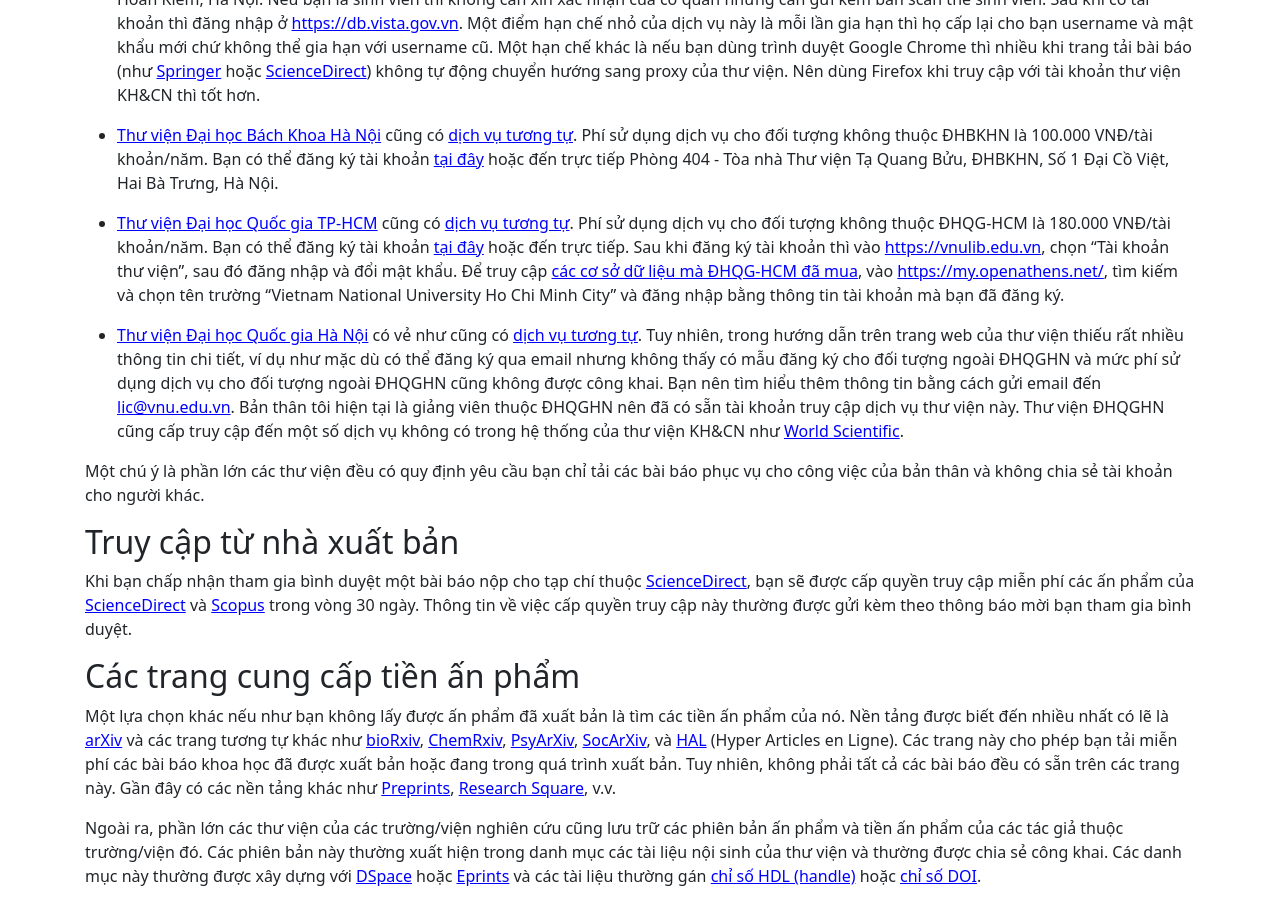
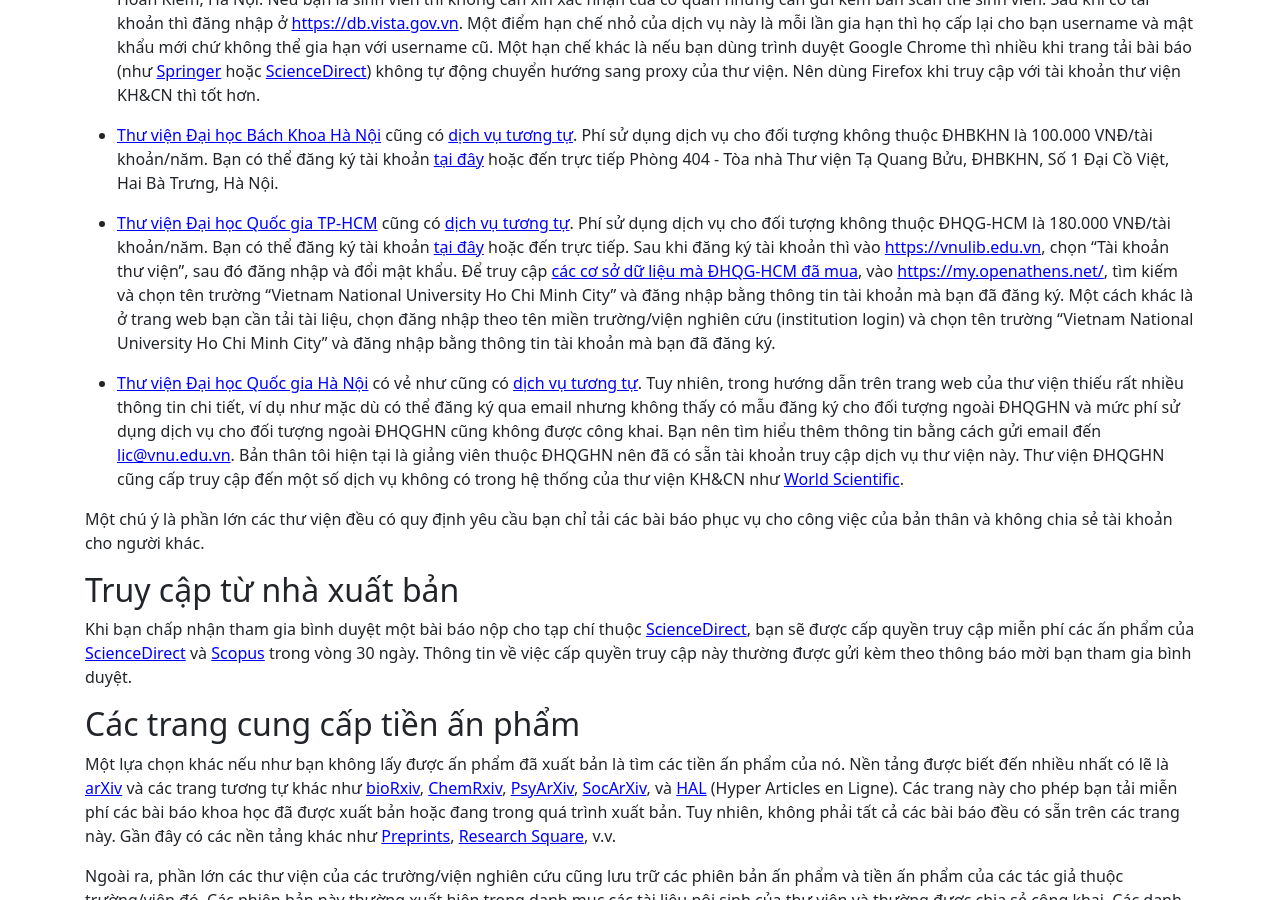
Before and after one commit to hoanganhduc/hoanganhduc.github.io, a Jekyll site: the page built from _posts/2025-05-05-một-số-phương-pháp-tải-bài-báo-khoa-học.md, in a window 1280 px wide and 900 px high, scrolled down 1077 px. Built offline with Jekyll 4.4.1, drawn with Linux system fonts in a browser that asks for light colours; nearby versions of some CDN libraries; comment, search, counter and statistics services are not loaded; a style sheet for code colours, icons or effects is not loaded.

Commit message:
Updated @ 2025-05-06  09:36:13 ICT

```diff
--- a/_posts/2025-05-05-một-số-phương-pháp-tải-bài-báo-khoa-học.md
+++ b/_posts/2025-05-05-một-số-phương-pháp-tải-bài-báo-khoa-học.md
@@ -35,7 +35,7 @@ Bài viết ghi lại một số phương pháp tải bài báo, sách đã xu
 
 * [Thư viện Đại học Bách Khoa Hà Nội](https://library.hust.edu.vn/) cũng có [dịch vụ tương tự](https://library.hust.edu.vn/vi/node/305). Phí sử dụng dịch vụ cho đối tượng không thuộc ĐHBKHN là 100.000 VNĐ/tài khoản/năm. Bạn có thể đăng ký tài khoản [tại đây](https://library.hust.edu.vn/vi/node/305) hoặc đến trực tiếp Phòng 404 - Tòa nhà Thư viện Tạ Quang Bửu, ĐHBKHN, Số 1 Đại Cồ Việt, Hai Bà Trưng, Hà Nội.
 
-* [Thư viện Đại học Quốc gia TP-HCM](https://www.vnulib.edu.vn) cũng có [dịch vụ tương tự](https://www.vnulib.edu.vn/index.php/general/36-dich-vu-thu-vien/150-dang-ky-tk-csdl-truc-tuyen). Phí sử dụng dịch vụ cho đối tượng không thuộc ĐHQG-HCM là 180.000 VNĐ/tài khoản/năm. Bạn có thể đăng ký tài khoản [tại đây](https://docs.google.com/forms/d/e/1FAIpQLSesZWGMtoopd-JmfNsldXzR8OhfM5fVKkbOAa3iIHtAr18QtQ/viewform) hoặc đến trực tiếp. Sau khi đăng ký tài khoản thì vào [https://vnulib.edu.vn](https://vnulib.edu.vn), chọn "Tài khoản thư viện", sau đó đăng nhập và đổi mật khẩu. Để truy cập [các cơ sở dữ liệu mà ĐHQG-HCM đã mua](https://vnulib.edu.vn/index.php/tai-lieu-dien-tu), vào [https://my.openathens.net/](https://my.openathens.net/), tìm kiếm và chọn tên trường "Vietnam National University Ho Chi Minh City" và đăng nhập bằng thông tin tài khoản mà bạn đã đăng ký.
+* [Thư viện Đại học Quốc gia TP-HCM](https://www.vnulib.edu.vn) cũng có [dịch vụ tương tự](https://www.vnulib.edu.vn/index.php/general/36-dich-vu-thu-vien/150-dang-ky-tk-csdl-truc-tuyen). Phí sử dụng dịch vụ cho đối tượng không thuộc ĐHQG-HCM là 180.000 VNĐ/tài khoản/năm. Bạn có thể đăng ký tài khoản [tại đây](https://docs.google.com/forms/d/e/1FAIpQLSesZWGMtoopd-JmfNsldXzR8OhfM5fVKkbOAa3iIHtAr18QtQ/viewform) hoặc đến trực tiếp. Sau khi đăng ký tài khoản thì vào [https://vnulib.edu.vn](https://vnulib.edu.vn), chọn "Tài khoản thư viện", sau đó đăng nhập và đổi mật khẩu. Để truy cập [các cơ sở dữ liệu mà ĐHQG-HCM đã mua](https://vnulib.edu.vn/index.php/tai-lieu-dien-tu), vào [https://my.openathens.net/](https://my.openathens.net/), tìm kiếm và chọn tên trường "Vietnam National University Ho Chi Minh City" và đăng nhập bằng thông tin tài khoản mà bạn đã đăng ký. Một cách khác là ở trang web bạn cần tải tài liệu, chọn đăng nhập theo tên miền trường/viện nghiên cứu (institution login) và chọn tên trường "Vietnam National University Ho Chi Minh City" và đăng nhập bằng thông tin tài khoản mà bạn đã đăng ký.
 
 * [Thư viện Đại học Quốc gia Hà Nội](https://lic.vnu.edu.vn/) có vẻ như cũng có [dịch vụ tương tự](https://lic.vnu.edu.vn/services/dich-vu-cap-tai-khoan-co-so-du-lieu-dien-tu). Tuy nhiên, trong hướng dẫn trên trang web của thư viện thiếu rất nhiều thông tin chi tiết, ví dụ như mặc dù có thể đăng ký qua email nhưng không thấy có mẫu đăng ký cho đối tượng ngoài ĐHQGHN và mức phí sử dụng dịch vụ cho đối tượng ngoài ĐHQGHN cũng không được công khai. Bạn nên tìm hiểu thêm thông tin bằng cách gửi email đến [lic@vnu.edu.vn](mailto:lic@vnu.edu.vn). Bản thân tôi hiện tại là giảng viên thuộc ĐHQGHN nên đã có sẵn tài khoản truy cập dịch vụ thư viện này. Thư viện ĐHQGHN cũng cấp truy cập đến một số dịch vụ không có trong hệ thống của thư viện KH&CN như [World Scientific](https://www.worldscientific.com).
 
```
Also changed, not shown: 1 other file.
